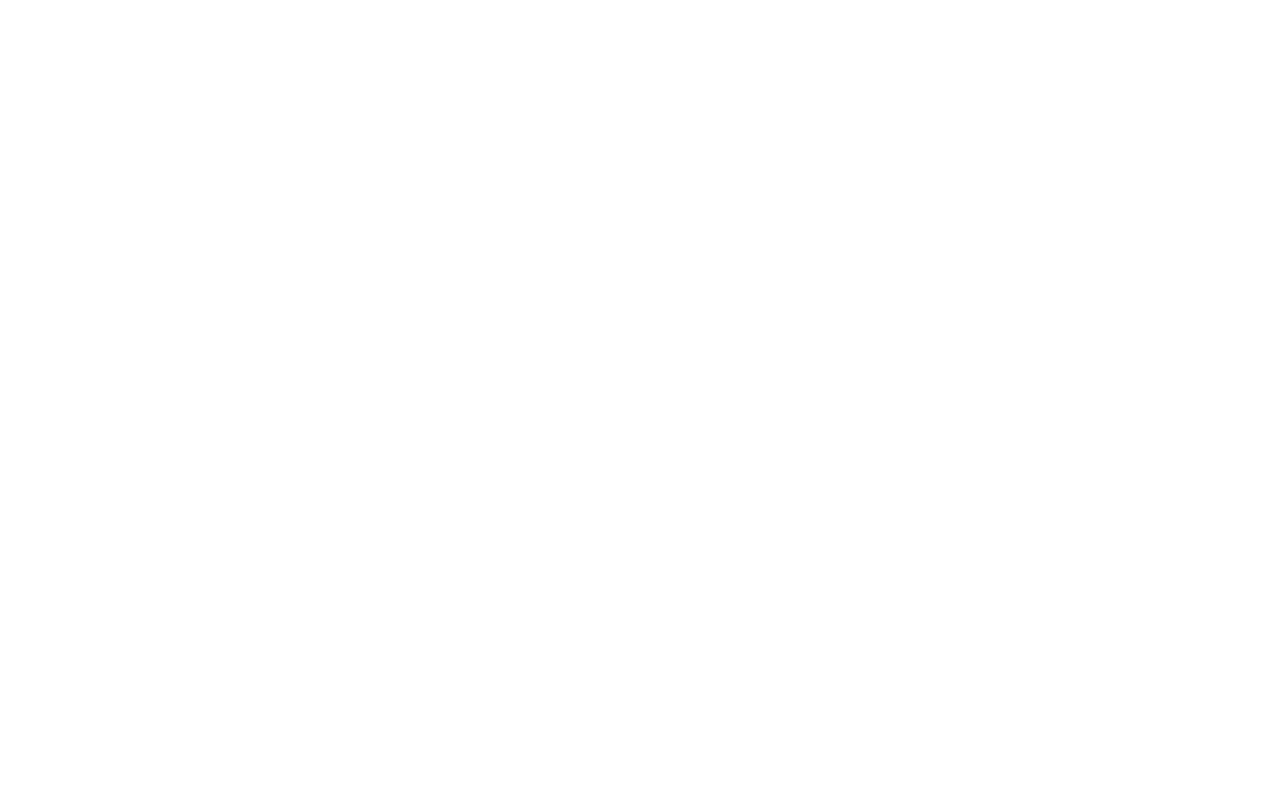
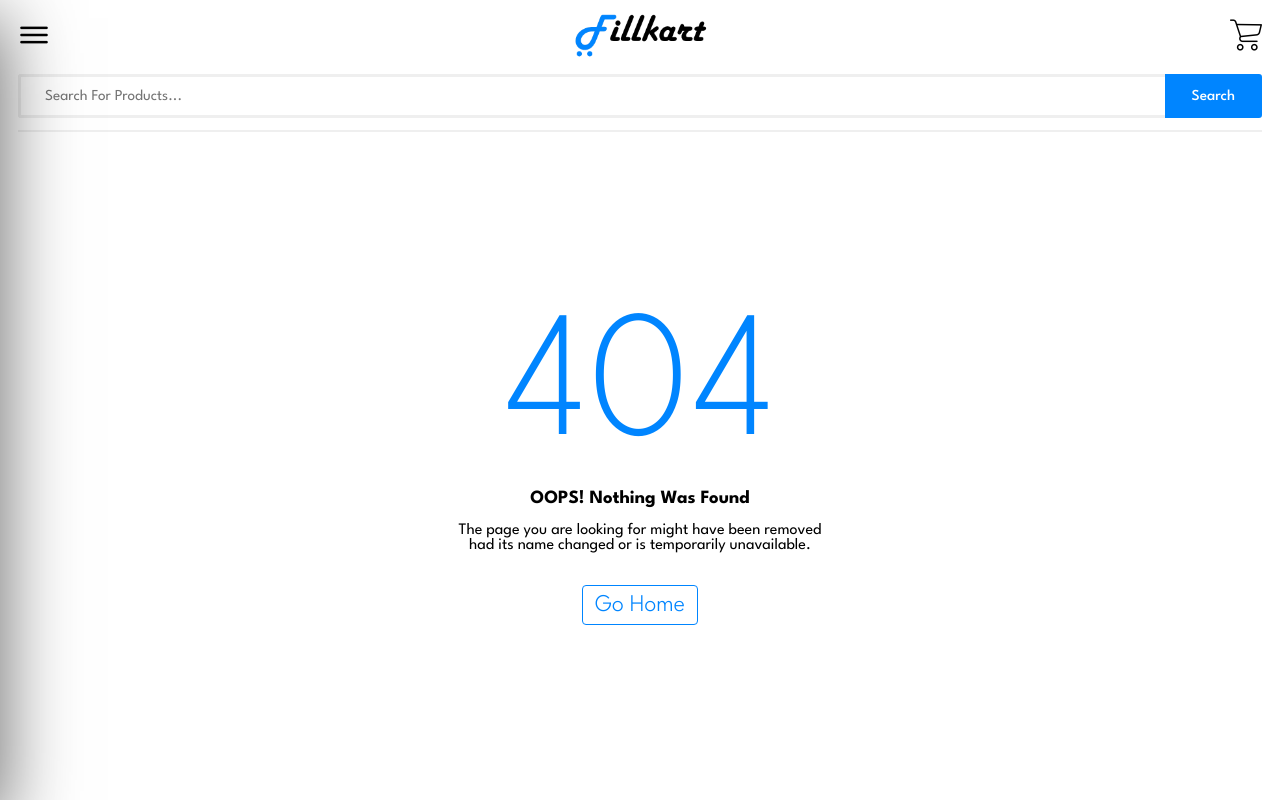
Before and after one commit to RameesJahan/Fillkart-React, a React (Create React App) app: page /wishlist in a window 1280 px wide. Before the commit this address had no page. Built offline with nearby package versions, Linux system fonts and the light colour scheme.

Commit message:
Added 404 page

```diff
--- a/src/App.css
+++ b/src/App.css
@@ -5,5 +5,8 @@
 }
 
 .App{
+  display: flex;
+  flex-direction: column;
   font-family: 'League Spartan', sans-serif;
+  height: 100svh;
 }
--- a/src/App.js
+++ b/src/App.js
@@ -1,10 +1,10 @@
 import React,{ useState } from 'react';
+import { Outlet } from "react-router-dom";
 import './App.css';
 
 import Header from './components/Header/Header';
 import NavBar from './components/NavBar/NavBar'
 
-import Home from './pages/Home/Home'
 
 function App() {
   const [open, setOpen] = useState(false);
@@ -24,7 +24,7 @@
     <div className="App">
       <Header onOpenMenu={handleOpen}/>
       <NavBar show={open} onClose={handleClose}/>
-      <Home />
+      <Outlet />
     </div>
   );
 }
--- a/src/components/NavBar/NavBar.js
+++ b/src/components/NavBar/NavBar.js
@@ -18,6 +18,7 @@
   };
   const handleCat = () => {
     console.log("Catagory");
+    navigate('/categories')
   };
   const handleCart = () => {
     console.log("Cart");
--- a/src/index.js
+++ b/src/index.js
@@ -4,13 +4,20 @@
 import App from './App';
 import Login from './pages/Signin/Signin';
 import Register from './pages/Signin/Signup';
+import Category from './pages/Category/Category';
+import Home from './pages/Home/Home';
+import NotFound from './pages/NotFound/NotFound';
 
 const root = ReactDOM.createRoot(document.getElementById('root'));
 root.render(
   <React.StrictMode>
     <BrowserRouter>
       <Routes>
-        <Route path="/" element={<App />} />
+        <Route path="/" element={<App />} >
+          <Route index element={<Home />} />
+          <Route path="categories" element={<Category />} />
+          <Route path="*" element={<NotFound />} />
+        </Route>
         <Route path="/auth/signin" element={<Login />} />
         <Route path="/auth/signup" element={<Register />} />
       </Routes>
--- /dev/null
+++ b/src/pages/Category/Category.js
@@ -0,0 +1,10 @@
+import React from 'react';
+import './Category.css';
+
+const Category = () => {
+  return (
+    <div>Category</div>
+  )
+}
+
+export default Category;
--- /dev/null
+++ b/src/pages/NotFound/NotFound.css
@@ -0,0 +1,30 @@
+.nf-content{
+  display: flex;
+  flex-direction: column;
+  align-items: center;
+  justify-content: center;
+  height: 100%;
+  padding: 20px;
+  text-align: center;
+}
+
+.nf-content>p{
+  max-width: 390px;
+  margin: 16px;
+}
+
+.nf-head{
+  margin: 16px;
+  font-size: 180px;
+  font-weight: 200;
+  color: #0085ff;
+}
+.nf-btn{
+  margin: 16px;
+  font-weight: 300;
+  font-size: 24px;
+  color: #0085ff;
+  border: 1px solid #0085ff;
+  border-radius: 4px;
+  padding: 8px 12px;
+}
--- /dev/null
+++ b/src/pages/NotFound/NotFound.js
@@ -0,0 +1,16 @@
+import React from 'react';
+import { Link } from "react-router-dom";
+import './NotFound.css';
+
+const NotFound = () => {
+  return (
+    <div className="nf-content" >
+      <h1 className="nf-head" >404</h1>
+      <h3>OOPS! Nothing Was Found</h3>
+      <p>The page you are looking for might have been removed had its name changed or is temporarily unavailable.</p>
+      <Link to="/" ><div className="nf-btn" >Go Home</div></Link>
+    </div>
+  )
+}
+
+export default NotFound;
```
Also changed, not shown: src/pages/Category/Category.css (added).
